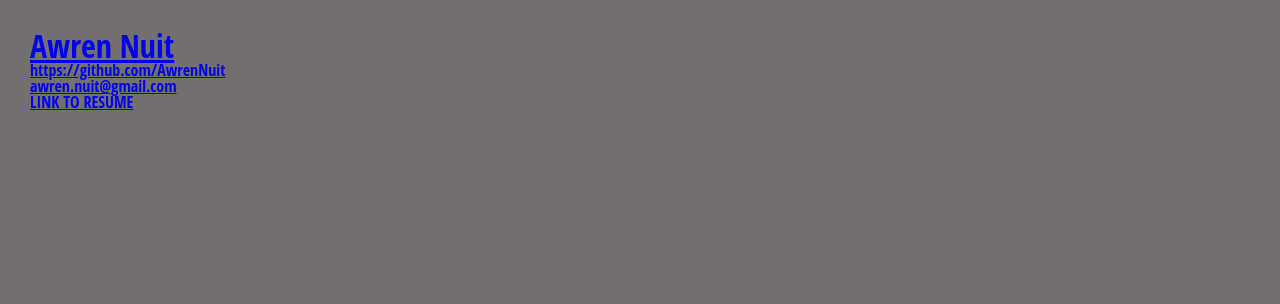
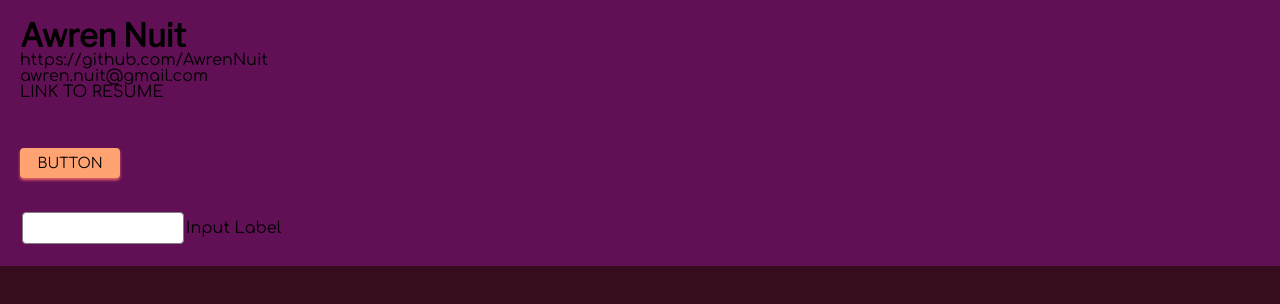
Before and after one commit to awrennuit/full-stack-software-developer-portfolio, a React (Create React App) app: page / in a window 1280 px wide. Shown: the top 304 px of the page. Built offline with nearby package versions, Linux system fonts and the light colour scheme.

Commit message:
styled primary button and standard textfield

```diff
--- a/public/index.html
+++ b/public/index.html
@@ -2,6 +2,8 @@
 <html lang="en">
   <head>
     <meta charset="utf-8" />
+    <link href="https://fonts.googleapis.com/css?family=Libre+Franklin&display=swap" rel="stylesheet">
+    <link href="https://fonts.googleapis.com/css?family=Comfortaa&display=swap" rel="stylesheet">
     <link rel="icon" href="%PUBLIC_URL%/favicon.ico" />
     <meta name="viewport" content="width=device-width, initial-scale=1" />
     <meta name="theme-color" content="#000000" />
--- a/src/components/App/App.css
+++ b/src/components/App/App.css
@@ -1,20 +1,38 @@
+/*  #360d1e
+    #621055
+    #b52b65
+    #ed6663
+    #ffa372 */
+
 * {
   margin: 0;
   padding: 0;
   line-height: 1em;
+  border: 0;
+  /* font-size: 100%; */
+  /* font: inherit; */
+  vertical-align: baseline;
   outline: none;
+  color: black;
 }
 
 body {
-  margin: 30px;
-  background-color: #757070;
+  background-color: #360d1e;
 }
 
-p, span, div, h1, h2, h3, label, button {
-  font-family: "Open Sans Condensed", sans-serif;
+a {
+  text-decoration: none;
 }
 
-.arrow-left {
+p, span, div, label, button {
+  font-family: 'Comfortaa', cursive;
+}
+
+h1, h2, h3, h4, h5, h6 {
+  font-family: 'Libre Franklin', sans-serif;
+}
+
+/* .arrow-left {
   position: absolute;
   top: 300px;
   left: 20px;
@@ -54,44 +72,6 @@ p, span, div, h1, h2, h3, label, button {
   border-left: 40px solid #f0aa42;
 }
 
-.circle-btn {
-  font-size: 1.4em;
-  text-transform: uppercase;
-  background-color: #f7d149;
-  height: 150px;
-  width: 150px;
-  border-radius: 50%;
-  border: none;
-  box-shadow: 0 1px 3px grey;
-  cursor: pointer;
-  transition: 0.3s;
-}
-
-.circle-btn:hover {
-  box-shadow: 1px 5px 6px grey;
-  background: #f7d149 radial-gradient(circle, transparent 1%, #f0aa42 1%) center/15000%;
-  transition: background 0s, box-shadow 0.3s;
-}
-
-.circle-btn:active {
-  box-shadow: 0 8px 10px grey;
-  background-color: #f0aa42;
-  background-size: 100%;
-  transition: 0.3s;
-}
-
-.data-result {
-  border: 4px solid black;
-  padding: 10px;
-  margin-top: 20px;
-  width: 50%;
-}
-
-.data-result-heading {
-  text-decoration: underline;
-  margin-bottom: 10px;
-}
-
 .main-container {
   background-color: white;
   box-shadow: 5px 5px 10px grey;
@@ -99,35 +79,35 @@ p, span, div, h1, h2, h3, label, button {
   border-radius: 25px;
   height: 100%;
   width: 80%;
-}
+} */
 
 .main-heading {
   text-decoration: underline;
   margin-bottom: 20px;
 }
 
-.normal-btn {
+.primary-btn {
   font-size: 0.9em;
   text-transform: uppercase;
-  background-color: #f7d149;
+  background-color: #ffa372;
   height: 30px;
   width: 100px;
   border-radius: 4px;
   border: none;
-  box-shadow: 0 1px 3px grey;
+  box-shadow: 0 2px 3px #ed6663;
   cursor: pointer;
   transition: 0.3s;
 }
 
-.normal-btn:hover {
-  box-shadow: 1px 5px 6px grey;
-  background: #f7d149 radial-gradient(circle, transparent 1%, #f0aa42 1%) center/15000%;
+.primary-btn:hover {
+  box-shadow: 0 0 12px #ed6663;
+  background: #ffa372 radial-gradient(circle, transparent 1%, #ffb288 1%) center/15000%;
   transition: background 0s, box-shadow 0.3s;
 }
 
-.normal-btn:active {
-  box-shadow: 0 8px 10px grey;
-  background-color: #f0aa42;
+.primary-btn:active {
+  box-shadow: 0 0 18px #ed6663;
+  background-color: #ffb288;
   background-size: 100%;
   transition: 0.3s;
 }
@@ -136,7 +116,7 @@ p, span, div, h1, h2, h3, label, button {
   position: relative;
   height: 30px;
   width: 160px;
-  margin: 0 auto;
+  margin: 2px;
   font-size: 0.8em;
   border: 1px solid grey;
   border-radius: 4px;
@@ -144,11 +124,14 @@ p, span, div, h1, h2, h3, label, button {
 }
 
 .text-field:hover {
-  border: 1px solid #f0aa42;
+  border: 1px solid #ffa372;
+  box-shadow: 0 0 12px #ed6663;
 }
 
 .text-field:focus {
-  border: 3px solid #f0aa42;
+  border: 3px solid #ffa372;
+  box-shadow: 0 0 18px #ed6663;
+  margin: 0;
 }
 
 .text-field-label {
--- /dev/null
+++ b/src/components/Header/Header.css
@@ -0,0 +1,4 @@
+.header {
+  background-color: #621055;
+  padding: 20px;
+}
--- a/src/components/Header/Header.js
+++ b/src/components/Header/Header.js
@@ -1,4 +1,5 @@
 import React, {Component} from 'react';
+import './Header.css';
 
 class Header extends Component{
 
@@ -10,6 +11,17 @@ class Header extends Component{
           <p>https://github.com/AwrenNuit</p>
           <p>awren.nuit@gmail.com</p>
           <p>LINK TO RESUME</p>
+          <br />          <br />
+          <br />
+
+          <button className="primary-btn">Button</button>
+          <br />
+          <br />
+          <br />
+          <div>
+          <input className="text-field" type="text" />
+          <label>Input Label</label>
+          </div>
         </div>
       </div>
     );
--- a/src/index.js
+++ b/src/index.js
@@ -2,7 +2,7 @@ import React from 'react';
 import ReactDOM from 'react-dom';
 import App from './components/App/App';
 import * as serviceWorker from './serviceWorker';
-import axios from 'axios';
+// import axios from 'axios';
 import {combineReducers, createStore, applyMiddleware} from 'redux';
 import {Provider} from 'react-redux';
 import logger from 'redux-logger';
@@ -17,8 +17,8 @@ function* watcherSaga() {
 // GET thing
 function* getSaga(action){
   try{
-      const getResponse = yield axios.get(`/portfolio`, action.payload);
-      yield put({type: `SET_THING`, payload: getResponse.data});
+      // const getResponse = yield axios.get(`/portfolio`, action.payload);
+      // yield put({type: `SET_THING`, payload: getResponse.data});
   }
   catch(error){
       console.log('error in GET', error);
@@ -28,7 +28,7 @@ function* getSaga(action){
 // POST thing
 function* postSaga(action){
   try{
-      yield axios.post(`/portfolio`, action.payload);
+      // yield axios.post(`/portfolio`, action.payload);
       yield put({type: `GET_THING`});
   }
   catch(error){
```
